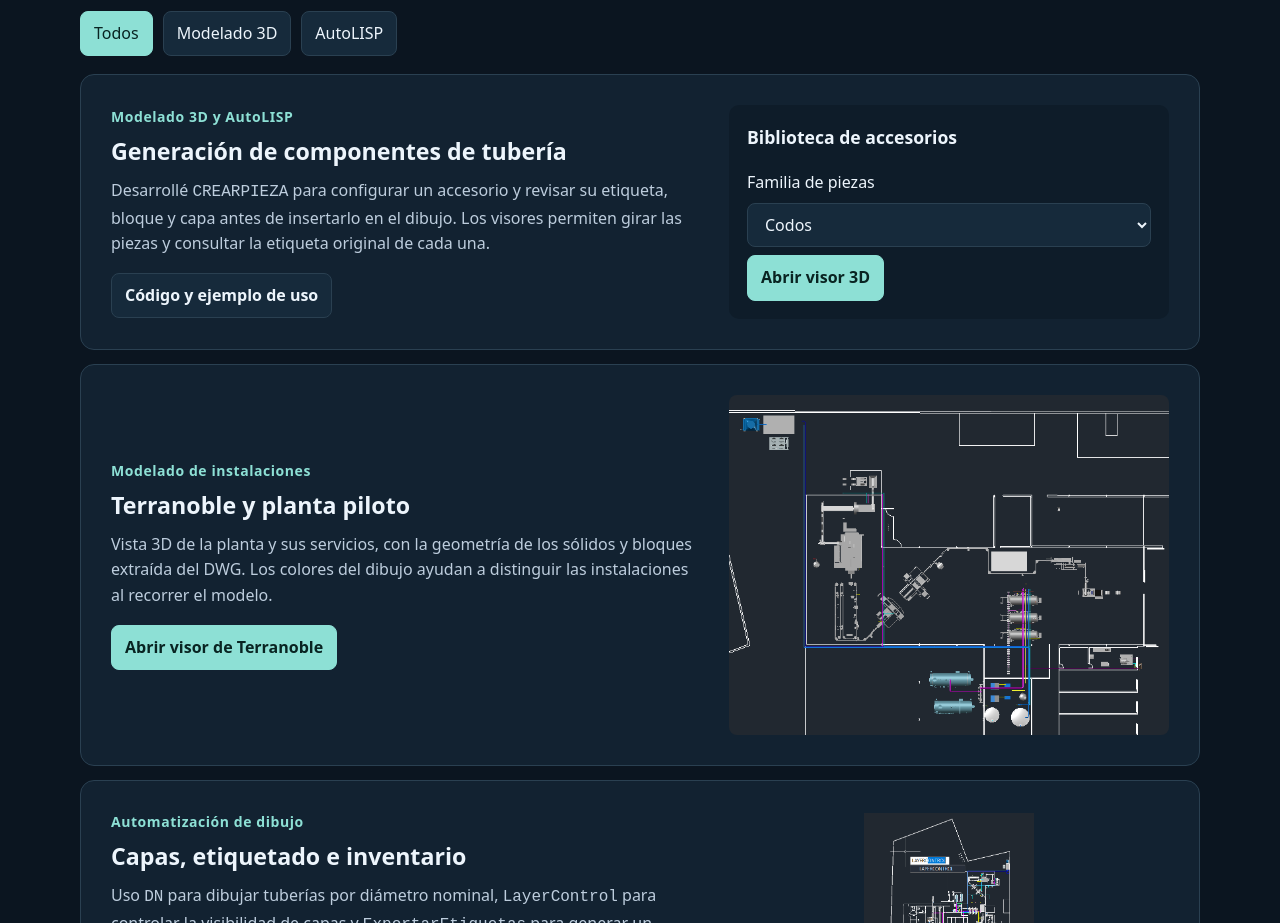
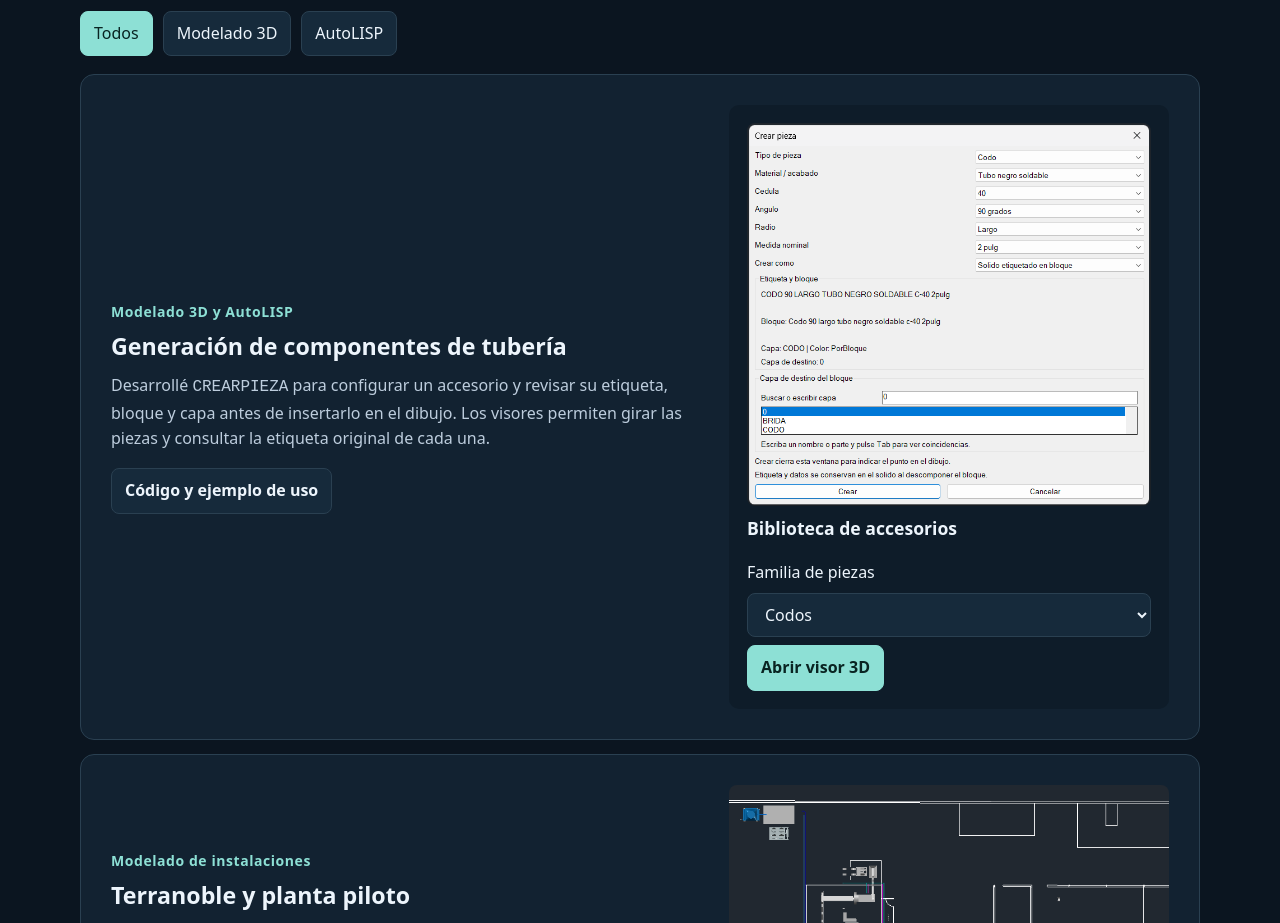
Before and after one commit to JanRDLP/portfolio-autocad, a plain HTML site: page index.html in a window 1280 px wide. Shown: the part 1220-2143 px from the top of the page. Drawn offline with Linux system fonts and the light colour scheme.

Commit message:
Muestra el cuadro de CREARPIEZA en el portafolio

```diff
--- a/assets/portfolio.css
+++ b/assets/portfolio.css
@@ -46,6 +46,7 @@ button,.button,select{cursor:pointer}
 .card:has(.card-copy:only-child){grid-template-columns:1fr}
 .viewer-picker{background:#0e1c29;padding:18px;border-radius:10px;display:grid;gap:8px;justify-items:start}
 .viewer-picker select{width:100%}
+.viewer-picker .project-image{max-height:none;border-radius:8px}
 .project-image{width:100%;height:auto;max-height:210px;object-fit:contain}
 #terranoble .project-image{max-height:none;border-radius:8px}
 footer{border-top:1px solid var(--border);padding-block:20px 32px}
--- a/index.html
+++ b/index.html
@@ -51,6 +51,7 @@
         <div class="actions"><a class="button" href="https://github.com/JanRDLP/autolisp-routines/tree/main/piping-component-generation">Código y ejemplo de uso</a></div>
       </div>
       <div class="viewer-picker">
+        <img class="project-image" src="assets/crear-pieza.png" alt="Cuadro de diálogo de CREARPIEZA con la configuración de un codo y su etiqueta de AutoLISP" width="721" height="682" loading="lazy">
         <h4>Biblioteca de accesorios</h4>
         <label for="family">Familia de piezas</label>
         <select id="family">
```
Also changed, not shown: assets/crear-pieza.png (added).
